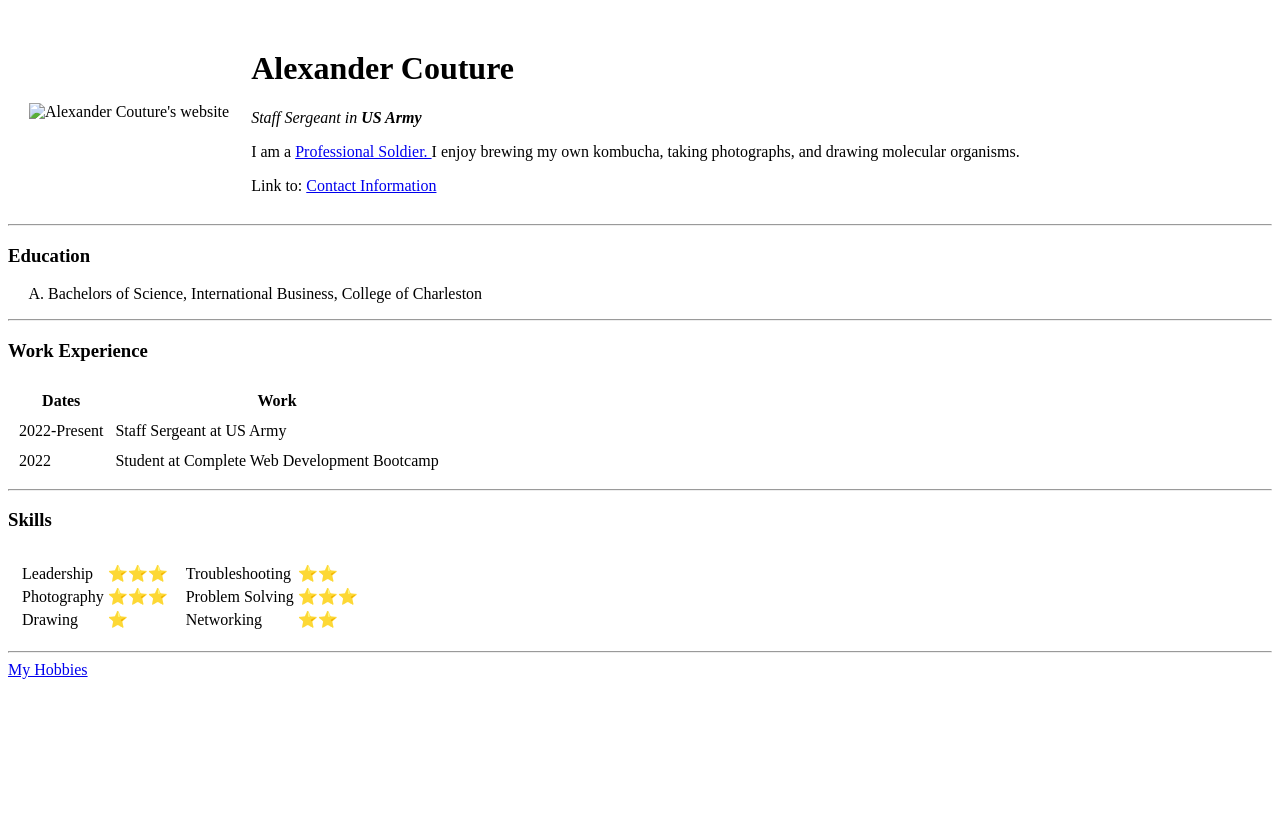
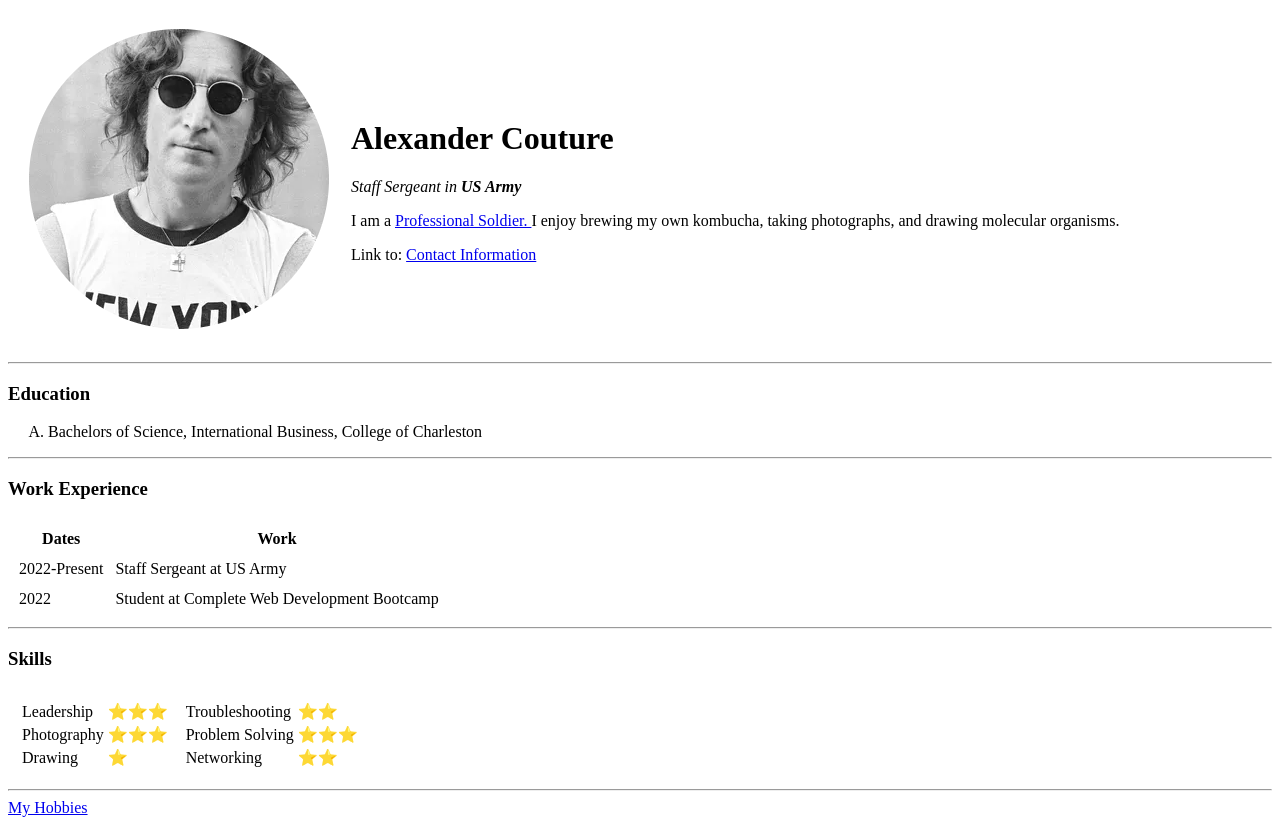
Before and after one commit to alexandercouture/cv, a plain HTML site: page index.html in a window 1280 px wide. Before the commit the page ends 800 px from the top, so only its background shows below. Drawn offline with Linux system fonts and the light colour scheme.

Commit message:
Update index.html

```diff
--- a/index.html
+++ b/index.html
@@ -7,7 +7,7 @@
 <body>
   <table cellspacing="20">
     <tr>
-      <td><img src="images/JohnLennoncircular.png" alt="Alexander Couture's website"></td>
+      <td><img src="JohnLennoncircular.png" alt="Alexander Couture's website"></td>
       <td>
         <h1> Alexander Couture</h1>
         <p><em>Staff Sergeant in <strong> US Army</strong></em></p>
```
